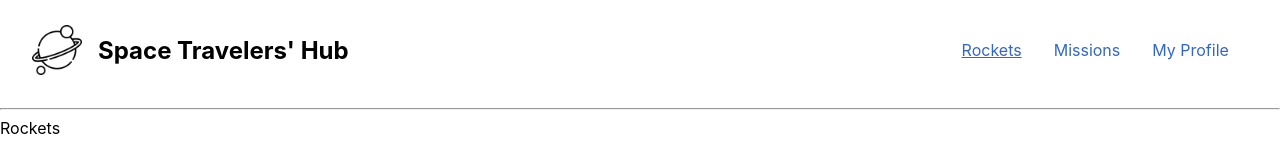
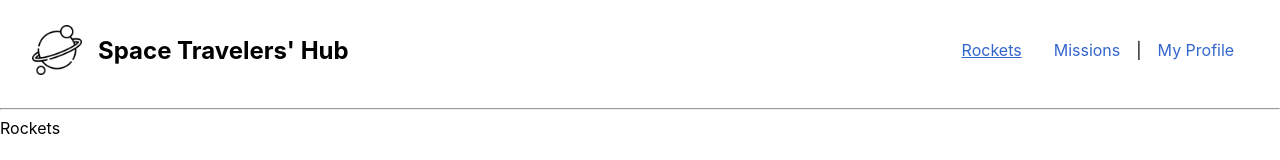
Before and after one commit to Abdulwhbhussain/Space-Travelers-Hub, a React (Create React App) app: page / in a window 1280 px wide. Shown: the top 160 px of the page. Built offline with nearby package versions, Linux system fonts and the light colour scheme.

Commit message:
header component

```diff
--- a/src/components/utilities/Header.jsx
+++ b/src/components/utilities/Header.jsx
@@ -63,6 +63,7 @@ function Header() {
             <li>
               <NavLink to="/missions" style={{ textDecoration: 'none', color: '#3366CC' }} activeClassName="active">Missions</NavLink>
             </li>
+            <span>|</span>
             <li>
               <NavLink to="/profile" style={{ textDecoration: 'none', color: '#3366CC' }} activeClassName="active">My Profile</NavLink>
             </li>
```
